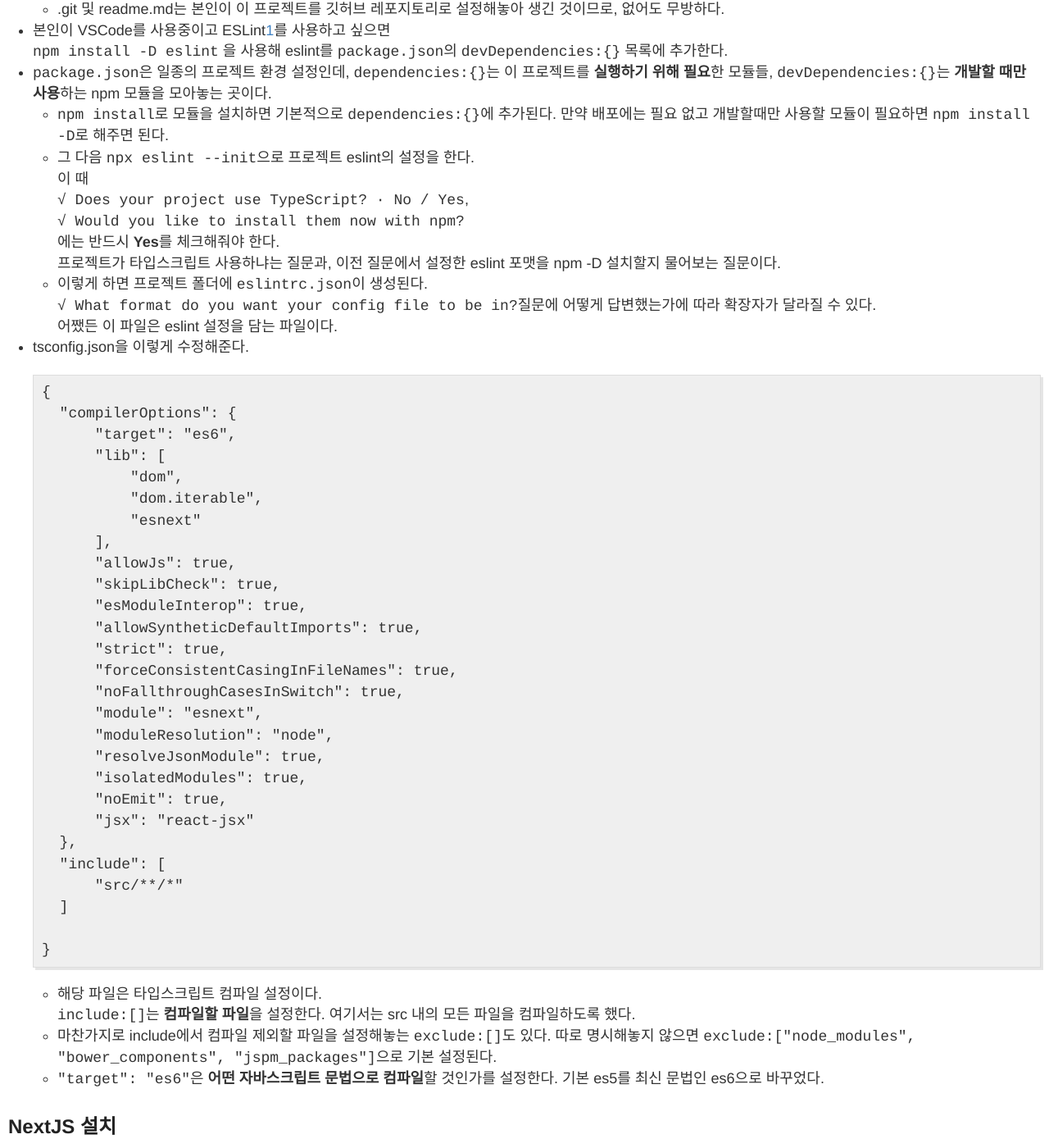
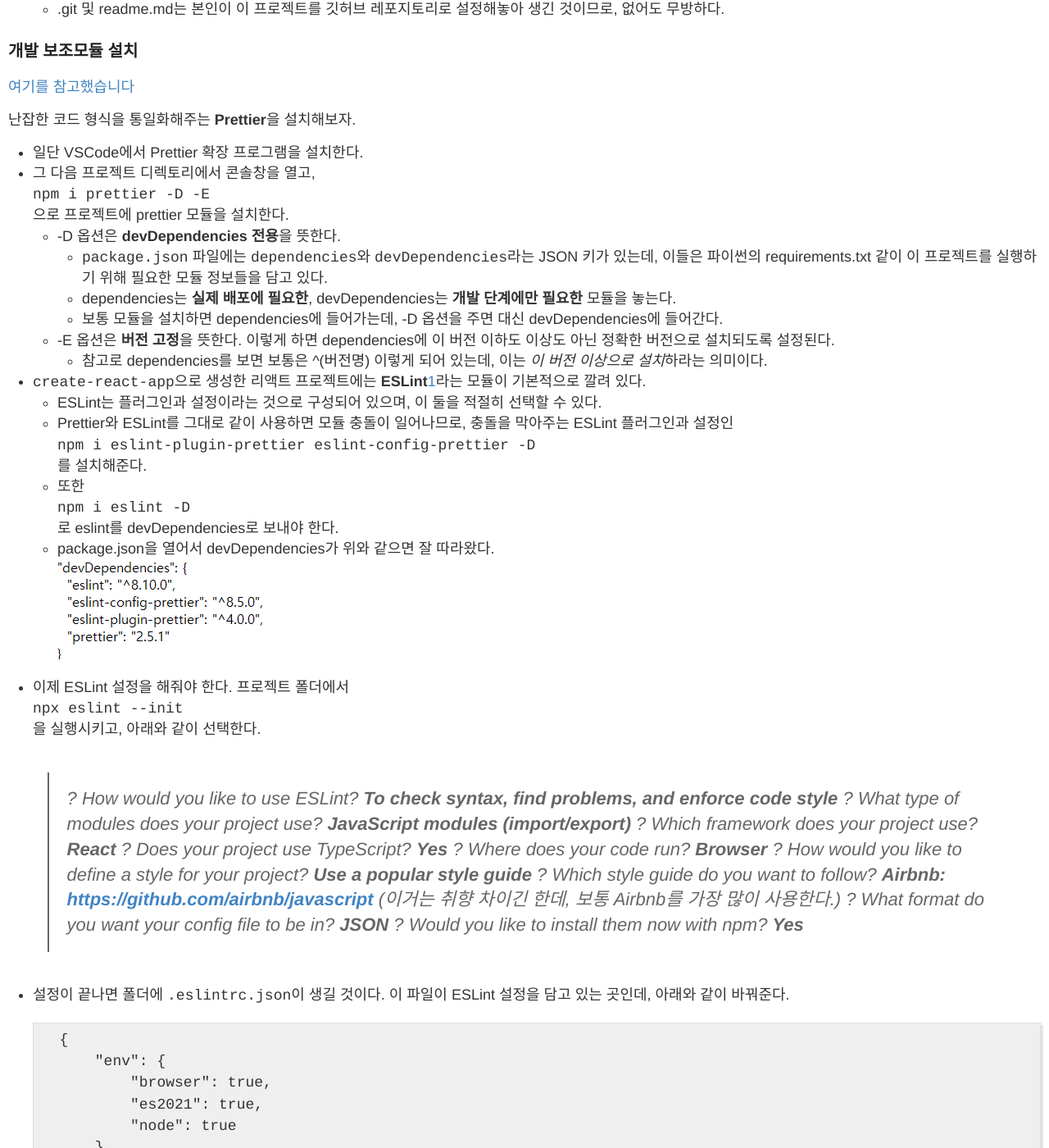
Before and after one commit to Kreator-Kaebal/Kreator-Kaebal.github.io, a Jekyll site: the page built from _posts/2022-3-2-typescript2.md, in a window 1280 px wide and 1400 px high, scrolled down 1326 px. Shown: the whole window at 82% size. Built offline with Jekyll 4.4.1, drawn with Linux system fonts in a browser that asks for light colours; some of the changed text lies outside the part shown.

Commit message:
typescript2 문서 수정

````diff
--- a/_posts/2022-3-2-typescript2.md
+++ b/_posts/2022-3-2-typescript2.md
@@ -37,25 +37,123 @@ excerpt : 타입스크립트 클론 코딩-사전준비
 
 * 프로젝트 폴더에 들어가면 아래와 같은 디렉토리가 나온다.
   * .git 및 readme.md는 본인이 이 프로젝트를 깃허브 레포지토리로 설정해놓아 생긴 것이므로, 없어도 무방하다.
-* 본인이 VSCode를 사용중이고 ESLint[^1]를 사용하고 싶으면
-  ```npm install -D eslint```
-  을 사용해 eslint를 ```package.json```의 ```devDependencies:{}``` 목록에 추가한다.
-* ```package.json```은 일종의 프로젝트 환경 설정인데, ```dependencies:{}```는 이 프로젝트를 **실행하기 위해 필요**한 모듈들, ```devDependencies:{}```는 **개발할 때만 사용**하는 npm 모듈을 모아놓는 곳이다.
-  * ```npm install```로 모듈을 설치하면 기본적으로 ```dependencies:{}```에 추가된다. 만약 배포에는 필요 없고 개발할때만 사용할 모듈이 필요하면 ```npm install -D```로 해주면 된다.
-  * 그 다음 ```npx eslint --init```으로 프로젝트 eslint의 설정을 한다.
-  이 때
-  ```√ Does your project use TypeScript? · No / Yes```,
-  ```√ Would you like to install them now with npm?```
-  에는 반드시 **Yes**를 체크해줘야 한다.
-  프로젝트가 타입스크립트 사용하냐는 질문과, 이전 질문에서 설정한 eslint 포맷을 npm -D 설치할지 물어보는 질문이다.
-  * 이렇게 하면 프로젝트 폴더에 ```eslintrc.json```이 생성된다.
-  ```√ What format do you want your config file to be in?```질문에 어떻게 답변했는가에 따라 확장자가 달라질 수 있다.
-  어쨌든 이 파일은 eslint 설정을 담는 파일이다.
+
+### 개발 보조모듈 설치
+
+[여기를 참고했습니다](https://velog.io/@junghyeonsu/React-create-react-app-Typescript-%EC%B4%88%EA%B8%B0-%EC%84%B8%ED%8C%85-%EC%99%84%EB%B2%BD-%EC%A0%95%EB%A6%AC)
+
+난잡한 코드 형식을 통일화해주는 **Prettier**을 설치해보자.
+
+* 일단 VSCode에서 Prettier 확장 프로그램을 설치한다.
+* 그 다음 프로젝트 디렉토리에서 콘솔창을 열고,
+  ```npm i prettier -D -E```
+  으로 프로젝트에 prettier 모듈을 설치한다.
+  * -D 옵션은 **devDependencies 전용**을 뜻한다.
+    * ```package.json``` 파일에는 ```dependencies```와 ```devDependencies```라는 JSON 키가 있는데, 이들은 파이썬의 requirements.txt 같이 이 프로젝트를 실행하기 위해 필요한 모듈 정보들을 담고 있다.
+    * dependencies는 **실제 배포에 필요한**, devDependencies는 **개발 단계에만 필요한** 모듈을 놓는다.
+    * 보통 모듈을 설치하면 dependencies에 들어가는데, -D 옵션을 주면 대신 devDependencies에 들어간다.
+  * -E 옵션은 **버전 고정**을 뜻한다. 이렇게 하면 dependencies에 이 버전 이하도 이상도 아닌 정확한 버전으로 설치되도록 설정된다.
+    * 참고로 dependencies를 보면 보통은 ^(버전명) 이렇게 되어 있는데, 이는 *이 버전 이상으로 설치*하라는 의미이다.
+* ```create-react-app```으로 생성한 리액트 프로젝트에는 **ESLint**[^1]라는 모듈이 기본적으로 깔려 있다.
+  * ESLint는 플러그인과 설정이라는 것으로 구성되어 있으며, 이 둘을 적절히 선택할 수 있다.
+  * Prettier와 ESLint를 그대로 같이 사용하면 모듈 충돌이 일어나므로, 충돌을 막아주는 ESLint 플러그인과 설정인
+  ```npm i eslint-plugin-prettier eslint-config-prettier -D```
+  를 설치해준다.
+  * 또한
+    ```npm i eslint -D```
+    로 eslint를 devDependencies로 보내야 한다.
+  * package.json을 열어서 devDependencies가 위와 같으면 잘 따라왔다.
+    ![tsc2-img5](/images/posts/typescript2-img5.png)
+* 이제 ESLint 설정을 해줘야 한다. 프로젝트 폴더에서
+  ```npx eslint --init```
+  을 실행시키고, 아래와 같이 선택한다.
+
+  > ? How would you like to use ESLint?
+  > **To check syntax, find problems, and enforce code style**
+  > ? What type of modules does your project use?
+  > **JavaScript modules (import/export)**
+  > ? Which framework does your project use?
+  > **React**
+  > ? Does your project use TypeScript?
+  > **Yes**
+  > ? Where does your code run?
+  > **Browser**
+  > ? How would you like to define a style for your project?
+  > **Use a popular style guide**
+  > ? Which style guide do you want to follow?
+  > **Airbnb: <https://github.com/airbnb/javascript>**
+  > (이거는 취향 차이긴 한데, 보통 Airbnb를 가장 많이 사용한다.)
+  > ? What format do you want your config file to be in?
+  > **JSON**
+  > ? Would you like to install them now with npm?
+  > **Yes**
+
+* 설정이 끝나면 폴더에 ```.eslintrc.json```이 생길 것이다. 이 파일이 ESLint 설정을 담고 있는 곳인데, 아래와 같이 바꿔준다.
+
+    ```
+    {
+        "env": {
+            "browser": true,
+            "es2021": true,
+            "node": true
+        },
+        "extends": [
+            "plugin:react/recommended",
+            "airbnb",
+            "plugin:@typescript-eslint/recommended",
+            "plugin:prettier/recommended"
+        ],
+        "parser": "@typescript-eslint/parser",
+        "parserOptions": {
+            "ecmaFeatures": {
+                "jsx": true
+            },
+            "ecmaVersion": "latest",
+            "sourceType": "module"
+        },
+        "plugins": [
+            "react",
+            "@typescript-eslint",
+            "prettier"
+        ],
+        "rules": {
+        }
+    }
+
+    ```
+
+    rules는 세부 규칙인데, 일단은 비워두자. 보통 기본 규칙을 무시하고 싶을 때 사용한다.
+* 이제 prettier 설정을 해줘야 한다.
+  프로젝트 폴더에 ```.prettierrc``` 파일을 생성한다. 확장자 없이!
+  * 파일을 메모장으로 열어 다음과 같이 입력한다.
+
+    ```
+    {
+        "endOfLine": "auto" //줄바꿈 처리방식
+        "singleQuote": true, //작은따옴표 사용여부
+        "semi": true, //세미콜론 사용여부
+        "useTabs": false, //탭 사용여부
+        "tabWidth": 2, //탭 길이
+        "trailingComma": "all", //하나의 코드가 여러 줄을 먹을 때 줄바꿈 콤마 사용방식
+        "printWidth": 160, //졸바꿈폭
+        "arrowParens": "always", //화살표함수 괄호사용방식
+        "bracketSpacing": true, //괄호에 공백
+    }
+    ```
+
+  * 이 파일은 prettier 적용 규칙을 나타낸다. 자세한 설명은 [이곳에 친절하게 나와있다.](https://velog.io/@planethoon/.prettierrc-%EA%B8%B0%EB%B3%B8-%EC%84%A4%EC%A0%95)
+
+* 그 다음 VSCode를 열어 ```Ctrl+,```으로 설정창에 들어간 후 ```Format On Save```를 검색한다.
+  * 체크박스가 하나 보일텐데, 체크해준다.
+
+* 이제 타입스크립트 파일을 작성할 때 문법 에라가 표시되고, 파일을 저장하면 위 설정대로 코드 양식이 통일화된다!
+### 컴파일 환경설정
+
 * tsconfig.json을 이렇게 수정해준다.
   ```
   {
     "compilerOptions": {
-        "target": "es6",
+        "target": "es5",
         "lib": [
             "dom",
             "dom.iterable",
@@ -85,7 +183,6 @@ excerpt : 타입스크립트 클론 코딩-사전준비
   * 해당 파일은 타입스크립트 컴파일 설정이다.
   ```include:[]```는 **컴파일할 파일**을 설정한다. 여기서는 src 내의 모든 파일을 컴파일하도록 했다.
   * 마찬가지로 include에서 컴파일 제외할 파일을 설정해놓는 ```exclude:[]```도 있다. 따로 명시해놓지 않으면 ```exclude:["node_modules", "bower_components", "jspm_packages"]```으로 기본 설정된다.
-  * ```"target": "es6"```은 **어떤 자바스크립트 문법으로 컴파일**할 것인가를 설정한다. 기본 es5를 최신 문법인 es6으로 바꾸었다.
 
 ## NextJS 설치
 
@@ -94,7 +191,7 @@ excerpt : 타입스크립트 클론 코딩-사전준비
 만약 본인이 Node.js 대신 **Next.js**를 사용하고 싶다면...
 
 * 프로젝트를 새로 생성한다.
-  * 이 때 ```npx create-next-app pseudo-webside --typescript``` 이렇게 생성하자.
+  * 이 때 ```npx create-next-app 프로젝트명 --typescript``` 이렇게 생성하자.
 * 프로젝트가 생성되었으면 디렉토리로 이동해 ```npm run dev```으로 실행한다.
   * ![tsc2-img3](/images/posts/typescript2-img3.png)
     실행 후 프로젝트 디렉토리는 이렇게 생겼다.
@@ -106,8 +203,8 @@ excerpt : 타입스크립트 클론 코딩-사전준비
 * create-next-app 시 package.json의 dependencies와 devDependencies는 자동으로 설정되었다.
   * 즉 아까처럼 npm을 사용해 일일이 등록을 안해줘도 된다.
   * 따라서 eslint 설정은 그냥 ```npx eslint --init```해주고 적절히 셋팅해주자.
-* 마찬가지로 tsconfig.json도 create-next-app 시 자동 설정되었다.
-  * ```"target": "es5"``` 항목만 es6으로 바꿔주자.
+  * 다만 prettier는 수동으로 설치하고 설정해 줘야 한다. eslint-plugin-prettier 및 eslint-config-prettier도 마찬가지이다.
+* 마찬가지로 tsconfig.json도 create-next-app 시 include/exclude 등이 자동 설정되었다.
 
 앞으로 프로젝트는 next.js 환경을 전제로 개발해보겠다.
 ![tsc2-img4](/images/posts/typescript2-img4.png)
````
Also changed, not shown: images/posts/typescript2-img5.png (added).
